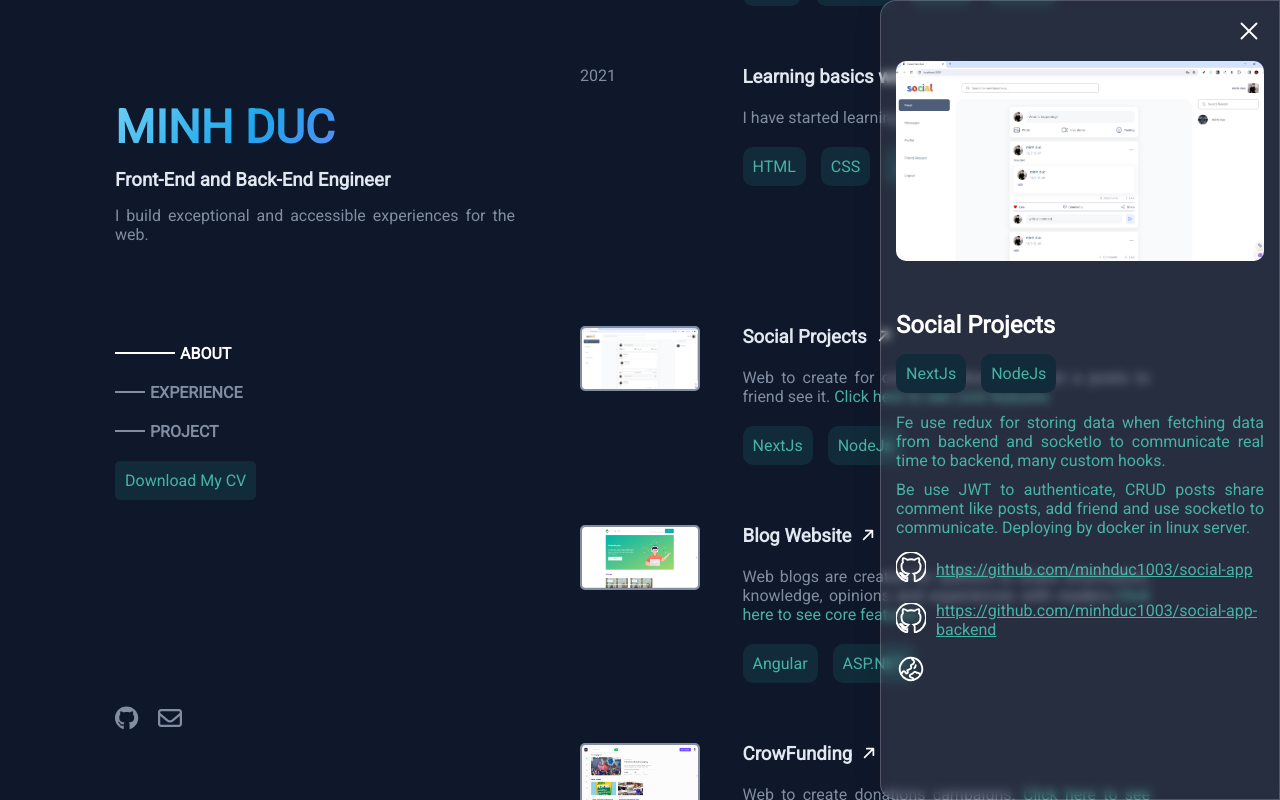
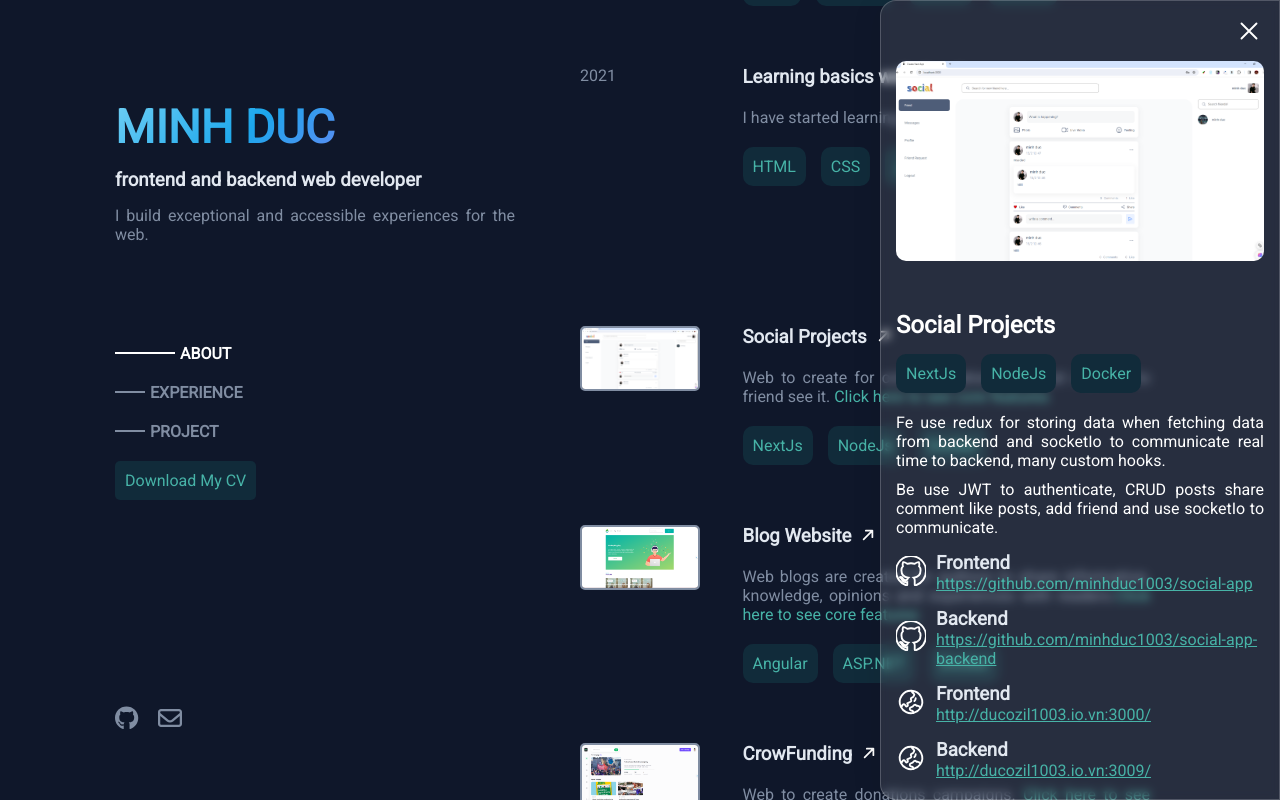
Before and after one commit to minhduc1003/portfolio, a Next.js app: page / in a window 1280 px wide. Both pictures are taken after a click on the element 865 px from the left and 1280 px from the top of the page. Shown: the part 880-1680 px from the top of the page. Built offline with nearby package versions, Linux system fonts and the light colour scheme.

Commit message:
change sth...

```diff
--- a/src/app/components/DetailProject.tsx
+++ b/src/app/components/DetailProject.tsx
@@ -32,7 +32,16 @@ const DetailProject = ({
       {isOpen && (
         <div ref={ref} className={style.detailProject}>
           <div className={style.close}>
-            <svg onClick={() => setIsOpen(false)}>
+            <svg
+              onClick={() => {
+                document
+                  .querySelector(`.${style.detailProject}`)
+                  ?.classList.add(style.inActive);
+                setTimeout(() => {
+                  setIsOpen(!isOpen);
+                }, 200);
+              }}
+            >
               <svg
                 xmlns="http://www.w3.org/2000/svg"
                 fill="none"
@@ -79,12 +88,16 @@ const DetailProject = ({
                     <path d="M7.999 0C3.582 0 0 3.596 0 8.032a8.031 8.031 0 0 0 5.472 7.621c.4.074.546-.174.546-.387 0-.191-.007-.696-.011-1.366-2.225.485-2.695-1.077-2.695-1.077-.363-.928-.888-1.175-.888-1.175-.727-.498.054-.488.054-.488.803.057 1.225.828 1.225.828.714 1.227 1.873.873 2.329.667.072-.519.279-.873.508-1.074-1.776-.203-3.644-.892-3.644-3.969 0-.877.312-1.594.824-2.156-.083-.203-.357-1.02.078-2.125 0 0 .672-.216 2.2.823a7.633 7.633 0 0 1 2.003-.27 7.65 7.65 0 0 1 2.003.271c1.527-1.039 2.198-.823 2.198-.823.436 1.106.162 1.922.08 2.125.513.562.822 1.279.822 2.156 0 3.085-1.87 3.764-3.652 3.963.287.248.543.738.543 1.487 0 1.074-.01 1.94-.01 2.203 0 .215.144.465.55.386A8.032 8.032 0 0 0 16 8.032C16 3.596 12.418 0 7.999 0z"></path>
                   </svg>
                 </span>
-                <a href={item} target="_blank">
-                  {item}
+                <div>
+                  <h3>{item.name}</h3>
+                  <a href={item.link} target="_blank">
+                    {item.link}
                   </a>
                 </div>
+              </div>
             ))}
-            <div className={style.link}>
+            {receiveData?.linkWeb.map((item: any, i: number) => (
+              <div className={style.link} key={i}>
                 <span>
                   <svg
                     xmlns="http://www.w3.org/2000/svg"
@@ -92,7 +105,7 @@ const DetailProject = ({
                     viewBox="0 0 24 24"
                     strokeWidth={1.5}
                     stroke="currentColor"
-                  className="w-6 h-6"
+                    className={style.web}
                   >
                     <path
                       strokeLinecap="round"
@@ -101,10 +114,14 @@ const DetailProject = ({
                     />
                   </svg>
                 </span>
-              <a href={receiveData?.linkWeb} target="_blank">
-                {receiveData?.linkWeb}
+                <div>
+                  <h3>{item.name}</h3>
+                  <a href={item.link} target="_blank">
+                    {item.link}
                   </a>
                 </div>
+              </div>
+            ))}
           </div>
         </div>
       )}
--- a/src/app/components/ExperienceItem.tsx
+++ b/src/app/components/ExperienceItem.tsx
@@ -3,7 +3,7 @@ import style from "../page.module.css";
 import { IExp } from "../experience";
 const ExperienceItem = ({ exp }: { exp: IExp }) => {
   return (
-    <div className={style.item}>
+    <div className={`${style.item} ${style.disable}`}>
       <div className={style.itemLeft}>
         <p>{exp.time}</p>
       </div>
@@ -11,15 +11,11 @@ const ExperienceItem = ({ exp }: { exp: IExp }) => {
         <div className={style.itemRightTitle}>
           <h3>{exp.title}</h3>
         </div>
-        <p>
-          {exp.desc}
-        </p>
+        <p>{exp.desc}</p>
         <div className={style.list}>
-          {
-            exp.categories.map(cate => (
-              <Category key={cate.id} cate={cate} ></Category>
-            ))
-          }
+          {exp.categories.map((cate) => (
+            <Category key={cate.id} cate={cate}></Category>
+          ))}
         </div>
       </div>
     </div>
--- a/src/app/experience.ts
+++ b/src/app/experience.ts
@@ -1,13 +1,13 @@
 export interface IExp {
-  id: number,
-  time: string,
-  title: string,
-  desc: string,
-  categories: ICategories[]
+  id: number;
+  time: string;
+  title: string;
+  desc: string;
+  categories: ICategories[];
 }
 export interface ICategories {
-  id: number,
-  name: string
+  id: number;
+  name: string;
 }
 export const exp: IExp[] = [
   {
@@ -26,8 +26,12 @@ export const exp: IExp[] = [
       },
       {
         id: 3,
-        name: "AngularJs"
-      }
+        name: "AngularJs",
+      },
+      {
+        id: 4,
+        name: "Docker",
+      },
     ],
   },
   {
@@ -43,7 +47,7 @@ export const exp: IExp[] = [
       {
         id: 2,
         name: "Nextjs",
-      }
+      },
     ],
   },
   {
@@ -62,12 +66,12 @@ export const exp: IExp[] = [
       },
       {
         id: 3,
-        name: "Redux"
+        name: "Redux",
       },
       {
         id: 4,
-        name: "More..."
-      }
+        name: "More...",
+      },
     ],
   },
   {
@@ -86,12 +90,12 @@ export const exp: IExp[] = [
       },
       {
         id: 3,
-        name: "Javascript"
+        name: "Javascript",
       },
       {
         id: 4,
-        name: "Git"
-      }
+        name: "Git",
+      },
     ],
-  }
+  },
 ];
--- a/src/app/page.module.css
+++ b/src/app/page.module.css
@@ -130,13 +130,12 @@
   gap: 20px;
 }
 
-.item:hover {
+.item:not(.disable):hover {
   background-color: rgba(148, 163, 184, 0.1);
   border-radius: 10px;
   border: none;
 }
-
-.item:hover .itemRightTitle h3 {
+.item:not(.disable):hover .itemRightTitle h3 {
   color: #47b3a7;
 }
 
@@ -209,7 +208,7 @@
   color: #47b3a7;
 }
 .detailProject p {
-  color: #47b3a7;
+  color: white;
   margin-top: 10px;
 }
 .detailProject .close {
--- a/src/app/page.tsx
+++ b/src/app/page.tsx
@@ -50,8 +50,6 @@ export default function Home() {
   };
   useEffect(() => {
     window.addEventListener("scroll", handleScroll);
-    console.log(scroll);
-    console.log(active);
     () => {
       window.removeEventListener("scroll", handleScroll);
     };
@@ -63,7 +61,7 @@ export default function Home() {
           <div className={style.textWrapper}>
             <div className={style.textHeader}>
               <h1>Minh Duc</h1>
-              <h3>Front-End and Back-End Engineer</h3>
+              <h3>frontend and backend web developer</h3>
               <p>I build exceptional and accessible experiences for the web.</p>
             </div>
             <div className={style.nav}>
@@ -89,12 +87,12 @@ export default function Home() {
             </a>
           </div>
           <div className={style.linkIcon}>
-            <a href="">
+            <a href="https://github.com/minhduc1003" target="_blank">
               <FontAwesomeIcon icon={faGithub} color="#808da2" size="xl" />
             </a>
-            <a href="">
+            <p>
               <FontAwesomeIcon icon={faEnvelope} color="#808da2" size="xl" />
-            </a>
+            </p>
           </div>
         </aside>
         <aside className={style.rightSide}>
@@ -104,7 +102,7 @@ export default function Home() {
               started learning the fundamentals of the web two years ago because
               I liked technology. I wanted to learn about web development. At
               the moment, I have a lot of experience in both front-end and
-              back-end knowledge
+              back-end web knowledge
             </p>
             <p>
               These days, my key priorities are learning to construct mining set
--- a/src/app/project.ts
+++ b/src/app/project.ts
@@ -7,9 +7,13 @@ export interface IProject {
   descFE?: string;
   descBE?: string;
   subDesc: string;
-  linkWeb: string;
-  linkGit: string[];
+  linkWeb: link[];
+  linkGit: link[];
   categories: ICategories[];
+}
+interface link {
+  name: string;
+  link: string;
 }
 export const project: IProject[] = [
   {
@@ -19,13 +23,28 @@ export const project: IProject[] = [
     descFE:
       "Fe use redux for storing data when fetching data from backend and socketIo to communicate real time to backend, many custom hooks.",
     descBE:
-      "Be use JWT to authenticate, CRUD posts share comment like posts, add friend and use socketIo to communicate. Deploying by docker in linux server.",
+      "Be use JWT to authenticate, CRUD posts share comment like posts, add friend and use socketIo to communicate.",
     subDesc:
       "Web to create for communication and post a posts to friend see it. ",
-    linkWeb: "",
+    linkWeb: [
+      {
+        name: "Frontend",
+        link: "http://ducozil1003.io.vn:3000/",
+      },
+      {
+        name: "Backend",
+        link: "http://ducozil1003.io.vn:3009/",
+      },
+    ],
     linkGit: [
-      "https://github.com/minhduc1003/social-app",
-      "https://github.com/minhduc1003/social-app-backend",
+      {
+        name: "Frontend",
+        link: "https://github.com/minhduc1003/social-app",
+      },
+      {
+        name: "Backend",
+        link: "https://github.com/minhduc1003/social-app-backend",
+      },
     ],
     categories: [
       {
@@ -36,6 +55,10 @@ export const project: IProject[] = [
         id: 2,
         name: "NodeJs",
       },
+      {
+        id: 3,
+        name: "Docker",
+      },
     ],
   },
   {
@@ -43,14 +66,28 @@ export const project: IProject[] = [
     image: "/blog.png",
     title: "Blog Website",
     descFE: "Use angular http service to fetch data from backend.",
-    descBE:
-      "Be use JWT to authenticate, CRUD blog. Deploying by docker in linux server.",
+    descBE: "Be use JWT to authenticate, CRUD blog.",
     subDesc:
       "Web blogs are created for authors to share information, knowledge, opinions and experiences with readers.",
-    linkWeb: "",
+    linkWeb: [
+      {
+        name: "Frontend",
+        link: "http://ducozil1003.io.vn:3003/",
+      },
+      {
+        name: "Backend",
+        link: "http://ducozil1003.io.vn:9001/swagger/index.html",
+      },
+    ],
     linkGit: [
-      "https://github.com/minhduc1003/blog-angular-fe",
-      "https://github.com/minhduc1003/blog-.Net-be",
+      {
+        name: "Frontend",
+        link: "https://github.com/minhduc1003/blog-angular-fe",
+      },
+      {
+        name: "Backend",
+        link: "https://github.com/minhduc1003/blog-.Net-be",
+      },
     ],
     categories: [
       {
@@ -61,6 +98,10 @@ export const project: IProject[] = [
         id: 2,
         name: "ASP.NET",
       },
+      {
+        id: 3,
+        name: "Docker",
+      },
     ],
   },
   {
@@ -68,11 +109,24 @@ export const project: IProject[] = [
     image: "/cf.png",
     title: "CrowFunding",
     descFE: "Fe use redux for storing data when fetching data from backend.",
-    descBE:
-      "Be use JWT to authenticate, CRUD campaign. Deploying by docker in linux server.",
+    descBE: "Be use JWT to authenticate, CRUD campaign.",
     subDesc: "Web to create donations campaigns. ",
-    linkWeb: "",
-    linkGit: ["https://github.com/minhduc1003/crowFunding"],
+    linkWeb: [
+      {
+        name: "Frontend",
+        link: "http://ducozil1003.io.vn:3002/",
+      },
+      {
+        name: "Backend",
+        link: "http://ducozil1003.io.vn:3001/",
+      },
+    ],
+    linkGit: [
+      {
+        name: "Frontend",
+        link: "https://github.com/minhduc1003/crowFunding",
+      },
+    ],
     categories: [
       {
         id: 1,
@@ -82,6 +136,10 @@ export const project: IProject[] = [
         id: 2,
         name: "NodeJs",
       },
+      {
+        id: 3,
+        name: "Docker",
+      },
     ],
   },
   {
@@ -90,8 +148,18 @@ export const project: IProject[] = [
     title: "Movie web",
     descFE: "Fetching data from themoviedb",
     subDesc: "Watch currently available movies. ",
-    linkWeb: "",
-    linkGit: ["https://github.com/minhduc1003/movie-app"],
+    linkWeb: [
+      {
+        name: "Frontend",
+        link: "http://ducozil1003.io.vn:3004/",
+      },
+    ],
+    linkGit: [
+      {
+        name: "Frontend",
+        link: "https://github.com/minhduc1003/movie-app",
+      },
+    ],
     categories: [
       {
         id: 1,
```
Lines whose indentation alone changed are shown as unchanged.
